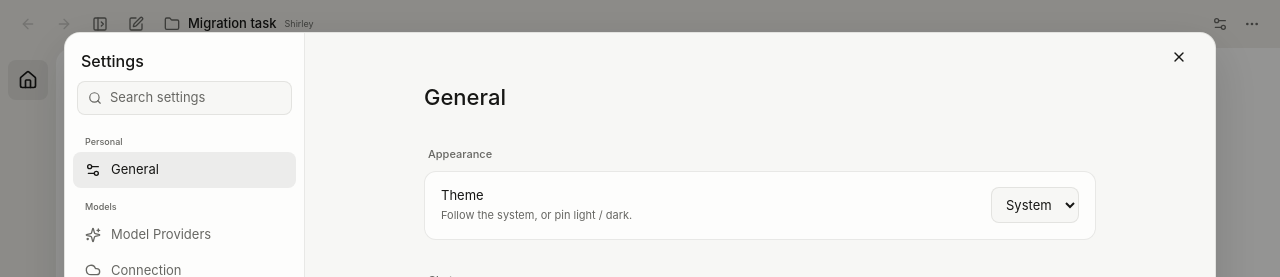
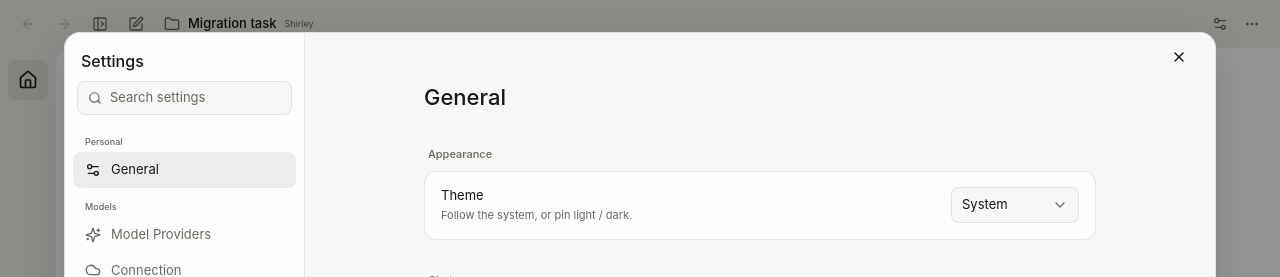
Before and after one commit to Seann0824/Shirley, a React (Vite) app in the folder src/interface/desktop/web/: page / in a window 1280 px wide. Both pictures are taken after a click on the button 1220 px from the left and 24 px from the top of the page. Shown: the top 277 px of the page. Built offline with nearby package versions, Linux system fonts and the light colour scheme.

Commit message:
feat(cloud-web): add reusable Select component, replace native <select> in settings

```diff
--- a/src/interface/desktop/web/src/components/settings/ProviderSettingsPanel.tsx
+++ b/src/interface/desktop/web/src/components/settings/ProviderSettingsPanel.tsx
@@ -3,10 +3,10 @@ import { Download, LoaderCircle, Plus, RefreshCw, Trash2 } from "lucide-react";
 import { agentBridge } from "@/lib/bridge";
 import { emptyModel, emptyProvider, type ModelDefinition, type ProviderDefinition, type ProviderRegistry, type ProviderView, type ProviderProtocol } from "@/lib/model-providers";
 import { Button } from "@/ui/button";
+import { Select } from "@/ui/select";
 import { cn } from "@/ui/utils";
 
 const field = "mt-1 w-full rounded-control border border-line bg-canvas px-2.5 py-2 text-body-sm text-ink focus:outline-2 focus:outline-ink disabled:opacity-50";
-const select = field;
 
 function draftOf(provider: ProviderView): ProviderDefinition {
   const { has_api_key: _, ...draft } = provider;
@@ -146,7 +146,7 @@ export function ProviderSettingsPanel() {
         <form className="min-w-0 space-y-4" onSubmit={(event) => { event.preventDefault(); void save(); }}>
           <div className="grid gap-3 sm:grid-cols-2">
             <label className="text-body-sm">Provider name<input className={field} required disabled={busy} value={draft.name} onChange={(e) => setDraft({ ...draft, name: e.target.value })} /></label>
-            <label className="text-body-sm">Protocol<select className={select} disabled={busy} value={draft.protocol} onChange={(e) => setDraft({ ...draft, protocol: e.target.value as ProviderProtocol })}><option value="chat_completions">Chat Completions</option><option value="responses">Responses</option><option value="anthropic_messages">Anthropic Messages</option></select></label>
+            <label className="text-body-sm">Protocol<Select<ProviderProtocol> className="mt-1 w-full max-w-none" label="Protocol" disabled={busy} value={draft.protocol} onChange={(next) => setDraft({ ...draft, protocol: next })} options={[{ value: "chat_completions", label: "Chat Completions" }, { value: "responses", label: "Responses" }, { value: "anthropic_messages", label: "Anthropic Messages" }]} /></label>
           </div>
           <label className="block text-body-sm">Endpoint<input className={field} type="url" required disabled={busy} placeholder="https://api.example.com/v1" value={draft.base_url} onChange={(e) => setDraft({ ...draft, base_url: e.target.value })} /><span className="mt-1 block text-caption text-muted">Accepts a service root, /v1, or a full endpoint URL.</span></label>
           <label className="block text-body-sm">API Key<input className={field} type="password" autoComplete="new-password" disabled={busy || clearKey} placeholder={saved?.has_api_key && !routeChanged ? "Saved; leave blank to keep the current key" : "Leave blank for local services without auth"} value={key} onChange={(e) => setKey(e.target.value)} /></label>
@@ -165,14 +165,14 @@ export function ProviderSettingsPanel() {
               <div className="flex items-start gap-2"><div className="grid min-w-0 flex-1 gap-2 sm:grid-cols-2"><label className="text-caption text-muted">Model ID<input className={field} required disabled={busy} placeholder="Model ID used in actual requests" value={model.id} onChange={(e) => updateModel(index, { id: e.target.value })} /></label><label className="text-caption text-muted">Display name<input className={field} disabled={busy} placeholder="Uses the model ID when blank" value={model.name} onChange={(e) => updateModel(index, { name: e.target.value })} /></label></div><button type="button" aria-label={`Remove model ${model.id || index + 1}`} disabled={busy} className="mt-6 rounded-control p-2 text-muted hover:bg-selected hover:text-danger-ink" onClick={() => setDraft((old) => { const models = old.models.filter((_, i) => i !== index); return { ...old, models, default_model: old.default_model === model.id ? models[0]?.id || "" : old.default_model }; })}><Trash2 className="size-4" /></button></div>
               <details className="mt-2 text-caption text-muted"><summary className="cursor-pointer">Capabilities · context {model.context_window_tokens.toLocaleString()}{model.supports_images ? " · images" : ""}</summary><div className="mt-2 grid gap-3 sm:grid-cols-2">
                 <label>Context length<input className={field} type="number" min="1" max="4294967295" step="1" required disabled={busy} value={model.context_window_tokens || ""} onChange={(e) => updateModel(index, { context_window_tokens: Number(e.target.value) })} /></label>
-                <label>Tool calling<select className={select} disabled={busy} value={model.tool_mode} onChange={(e) => updateModel(index, { tool_mode: e.target.value as ModelDefinition["tool_mode"] })}><option value="native">Native tool calls</option><option value="content">Text tool calls</option></select></label>
+                <label>Tool calling<Select<ModelDefinition["tool_mode"]> className="mt-1 w-full max-w-none" label="Tool calling" disabled={busy} value={model.tool_mode} onChange={(next) => updateModel(index, { tool_mode: next })} options={[{ value: "native", label: "Native tool calls" }, { value: "content", label: "Text tool calls" }]} /></label>
                 <label className="flex items-center gap-2"><input type="checkbox" disabled={busy} checked={model.supports_images} onChange={(e) => updateModel(index, { supports_images: e.target.checked })} />Supports images</label>
                 <label className="flex items-center gap-2"><input type="checkbox" disabled={busy} checked={model.thinking} onChange={(e) => updateModel(index, { thinking: e.target.checked })} />Enable thinking</label>
-                <label>Reasoning effort<select className={select} disabled={busy} value={model.reasoning_effort || ""} onChange={(e) => updateModel(index, { reasoning_effort: (e.target.value || null) as ModelDefinition["reasoning_effort"] })}><option value="">Unspecified</option><option value="low">Low</option><option value="medium">Medium</option><option value="high">High</option></select></label>
+                <label>Reasoning effort<Select<NonNullable<ModelDefinition["reasoning_effort"]> | ""> className="mt-1 w-full max-w-none" label="Reasoning effort" disabled={busy} value={model.reasoning_effort || ""} onChange={(next) => updateModel(index, { reasoning_effort: next === "" ? null : next })} options={[{ value: "", label: "Unspecified" }, { value: "low", label: "Low" }, { value: "medium", label: "Medium" }, { value: "high", label: "High" }]} /></label>
               </div></details>
             </div>)}</div>
           </section>
-          <label className="block text-body-sm">Provider default model<select className={select} required disabled={busy} value={draft.default_model} onChange={(e) => setDraft({ ...draft, default_model: e.target.value })}><option value="">Select…</option>{draft.models.filter((m) => m.id.trim()).map((model, i) => <option key={i} value={model.id}>{model.name || model.id}</option>)}</select></label>
+          <label className="block text-body-sm">Provider default model<Select<string> className="mt-1 w-full max-w-none" label="Provider default model" disabled={busy} value={draft.default_model} onChange={(next) => setDraft({ ...draft, default_model: next })} placeholder="Select…" options={draft.models.filter((m) => m.id.trim()).map((model) => ({ value: model.id, label: model.name || model.id }))} /></label>
           <label className="flex items-center gap-2 text-body-sm"><input type="checkbox" disabled={busy || currentDefault} checked={makeDefault} onChange={(e) => setMakeDefault(e.target.checked)} />{currentDefault ? "Currently the new-chat default; change it in another provider" : "Set as the default provider and model for new chats"}</label>
           {error && <p role="alert" className="break-words text-body-sm text-danger-ink">{error}</p>}{notice && <p role="status" className="text-body-sm text-muted">{notice}</p>}
           <footer className="flex flex-wrap items-center gap-2 border-t border-line pt-3"><Button type="submit" variant="primary" size="sm" disabled={busy || !registry}>{busy ? <LoaderCircle className="animate-spin" /> : null}Save config</Button><Button size="sm" disabled={busy} onClick={() => void reload()}><RefreshCw />Reload</Button>{saved && <Button size="sm" variant="danger" className="ml-auto" disabled={busy} onClick={() => void remove()}><Trash2 />Delete provider</Button>}</footer>
--- a/src/interface/desktop/web/src/components/settings/controls.tsx
+++ b/src/interface/desktop/web/src/components/settings/controls.tsx
@@ -1,4 +1,5 @@
 import type { ReactNode } from "react";
+import { Select } from "@/ui/select";
 import { cn } from "@/ui/utils";
 
 /** Pill switch matching the Settings reference: neutral track off, brand accent on. */
@@ -38,7 +39,7 @@ export function Switch({
   );
 }
 
-/** Compact select used in a row's trailing control slot. */
+/** Compact select used in a row's trailing control slot. Delegates to the design-system Select. */
 export function SettingsSelect<T extends string>({
   value,
   onChange,
@@ -53,19 +54,13 @@ export function SettingsSelect<T extends string>({
   disabled?: boolean;
 }) {
   return (
-    <select
-      aria-label={label}
+    <Select<T>
       value={value}
+      onChange={onChange}
+      options={options}
+      label={label}
       disabled={disabled}
-      onChange={(event) => onChange(event.target.value as T)}
-      className="h-9 cursor-pointer rounded-control border border-line bg-canvas px-2.5 text-body-sm text-ink focus:outline-2 focus:outline-offset-1 focus:outline-ink disabled:opacity-50"
-    >
-      {options.map((option) => (
-        <option key={option.value} value={option.value}>
-          {option.label}
-        </option>
-      ))}
-    </select>
+    />
   );
 }
 
--- /dev/null
+++ b/src/interface/desktop/web/src/ui/select.tsx
@@ -0,0 +1,231 @@
+import { Check, ChevronDown } from "lucide-react";
+import {
+  useCallback,
+  useEffect,
+  useId,
+  useLayoutEffect,
+  useRef,
+  useState,
+  type ReactNode,
+} from "react";
+import { createPortal } from "react-dom";
+import { ScrollArea } from "@/ui/scroll-area";
+import { cn } from "@/ui/utils";
+
+export type SelectOption<T extends string> = {
+  value: T;
+  label: string;
+  /** Optional trailing hint rendered muted on the right (e.g. a provider name). */
+  hint?: string;
+  disabled?: boolean;
+};
+
+type Placement = "bottom" | "top";
+
+/**
+ * A design-system select: a trigger button plus a portalled listbox.
+ *
+ * Built by composing existing primitives (`ScrollArea`, `lucide` icons, `cn`) instead of
+ * a native `<select>` — the native control falls back to the OS popup menu, which ignores
+ * our theme and looks foreign next to the rest of the UI. This renders an in-app menu that
+ * matches the surface tokens and supports keyboard navigation.
+ *
+ * Placement is resolved from the trigger's on-screen box: the menu opens below by default
+ * and flips above when there is not enough room, matching the height it would need.
+ */
+export function Select<T extends string>({
+  value,
+  onChange,
+  options,
+  label,
+  disabled,
+  className,
+  menuClassName,
+  placeholder = "Select…",
+}: {
+  value: T | "";
+  onChange: (next: T) => void;
+  options: SelectOption<T>[];
+  label: string;
+  disabled?: boolean;
+  className?: string;
+  menuClassName?: string;
+  placeholder?: string;
+}) {
+  const [open, setOpen] = useState(false);
+  const [placement, setPlacement] = useState<Placement>("bottom");
+  const [activeIndex, setActiveIndex] = useState(-1);
+  const triggerRef = useRef<HTMLButtonElement>(null);
+  const menuRef = useRef<HTMLDivElement>(null);
+  const listId = useId();
+
+  const selected = options.find((option) => option.value === value);
+
+  const close = useCallback((focusTrigger = true) => {
+    setOpen(false);
+    if (focusTrigger) triggerRef.current?.focus();
+  }, []);
+
+  // Position: anchor to the trigger, flip above when it would overflow the viewport.
+  const [box, setBox] = useState({ left: 0, top: 0, width: 0, placement: "bottom" as Placement });
+  useLayoutEffect(() => {
+    if (!open || !triggerRef.current) return;
+    const rect = triggerRef.current.getBoundingClientRect();
+    const margin = 8;
+    const menu = menuRef.current;
+    const menuHeight = menu?.getBoundingClientRect().height ?? 0;
+    const spaceBelow = window.innerHeight - rect.bottom;
+    const next: Placement = spaceBelow < menuHeight + margin && rect.top > menuHeight + margin ? "top" : "bottom";
+    setPlacement(next);
+    setBox({
+      left: rect.left,
+      top: next === "bottom" ? rect.bottom + 4 : rect.top - menuHeight - 4,
+      width: rect.width,
+      placement: next,
+    });
+  }, [open, options.length]);
+
+  // Outside click / Esc / scroll / resize close the menu (same rules as ContextMenu).
+  useEffect(() => {
+    if (!open) return;
+    const onPointerDown = (event: PointerEvent) => {
+      const target = event.target as Node;
+      if (!triggerRef.current?.contains(target) && !menuRef.current?.contains(target)) {
+        setOpen(false);
+      }
+    };
+    const onKey = (event: KeyboardEvent) => {
+      if (event.key === "Escape") {
+        event.stopPropagation();
+        close();
+      }
+    };
+    document.addEventListener("pointerdown", onPointerDown);
+    document.addEventListener("keydown", onKey);
+    window.addEventListener("resize", () => setOpen(false));
+    window.addEventListener("scroll", () => setOpen(false), true);
+    return () => {
+      document.removeEventListener("pointerdown", onPointerDown);
+      document.removeEventListener("keydown", onKey);
+    };
+  }, [open, close]);
+
+  // When opening, highlight the current selection so keyboard nav starts there.
+  useEffect(() => {
+    if (open) setActiveIndex(options.findIndex((option) => option.value === value));
+  }, [open, options, value]);
+
+  const move = (delta: number) => {
+    if (options.length === 0) return;
+    setActiveIndex((index) => {
+      let next = index;
+      for (let step = 0; step < options.length; step += 1) {
+        next = (next + delta + options.length) % options.length;
+        if (!options[next]?.disabled) return next;
+      }
+      return index;
+    });
+  };
+
+  const commit = (index: number) => {
+    const option = options[index];
+    if (!option || option.disabled) return;
+    onChange(option.value);
+    close();
+  };
+
+  const onTriggerKeyDown = (event: React.KeyboardEvent) => {
+    if (disabled) return;
+    if (event.key === "ArrowDown" || event.key === "ArrowUp" || event.key === "Enter" || event.key === " ") {
+      event.preventDefault();
+      if (!open) {
+        setOpen(true);
+        return;
+      }
+      if (event.key === "Enter" || event.key === " ") {
+        commit(activeIndex);
+        return;
+      }
+      move(event.key === "ArrowDown" ? 1 : -1);
+    }
+  };
+
+  return (
+    <>
+      <button
+        ref={triggerRef}
+        type="button"
+        role="combobox"
+        aria-label={label}
+        aria-haspopup="listbox"
+        aria-expanded={open}
+        aria-controls={open ? listId : undefined}
+        disabled={disabled}
+        onClick={() => setOpen((prev) => !prev)}
+        onKeyDown={onTriggerKeyDown}
+        className={cn(
+          "flex h-9 min-w-[8rem] max-w-[16rem] items-center justify-between gap-2 rounded-control border border-line bg-canvas px-2.5 text-body-sm text-ink transition-colors",
+          "hover:bg-quiet focus-visible:outline-2 focus-visible:outline-offset-1 focus-visible:outline-ink",
+          "disabled:pointer-events-none disabled:opacity-50",
+          open && "border-line-strong",
+          className,
+        )}
+      >
+        <span className={cn("min-w-0 flex-1 truncate text-left", !selected && "text-muted")}>
+          {selected ? selected.label : placeholder}
+        </span>
+        <ChevronDown className={cn("size-4 shrink-0 text-muted transition-transform", open && "rotate-180")} />
+      </button>
+      {open &&
+        createPortal(
+          <div
+            ref={menuRef}
+            className={cn(
+              "fixed z-50 overflow-hidden rounded-card border border-line bg-overlay p-1 shadow-overlay",
+              menuClassName,
+            )}
+            style={{ left: box.left, top: box.top, minWidth: Math.max(box.width, 128) }}
+          >
+            <ScrollArea
+              role="listbox"
+              id={listId}
+              aria-label={label}
+              viewportClassName="max-h-64 overscroll-contain"
+              style={{ position: "static" }}
+            >
+              {options.map((option, index) => {
+                const isSelected = option.value === value;
+                return (
+                  <button
+                    key={option.value}
+                    type="button"
+                    role="option"
+                    aria-selected={isSelected}
+                    disabled={option.disabled}
+                    onMouseEnter={() => setActiveIndex(index)}
+                    onClick={() => commit(index)}
+                    className={cn(
+                      "flex w-full items-center justify-between gap-2 rounded-control px-2 py-1.5 text-left text-body-sm text-ink transition-colors",
+                      "disabled:pointer-events-none disabled:opacity-45",
+                      index === activeIndex && "bg-quiet",
+                      isSelected && "bg-selected",
+                    )}
+                  >
+                    <span className="min-w-0 flex-1 truncate">{option.label}</span>
+                    {isSelected ? (
+                      <Check className="size-4 shrink-0 text-primary" />
+                    ) : (
+                      option.hint && <span className="shrink-0 text-caption text-muted">{option.hint}</span>
+                    )}
+                  </button>
+                );
+              })}
+            </ScrollArea>
+          </div>,
+          document.body,
+        )}
+    </>
+  );
+}
+
+export type { ReactNode };
```
